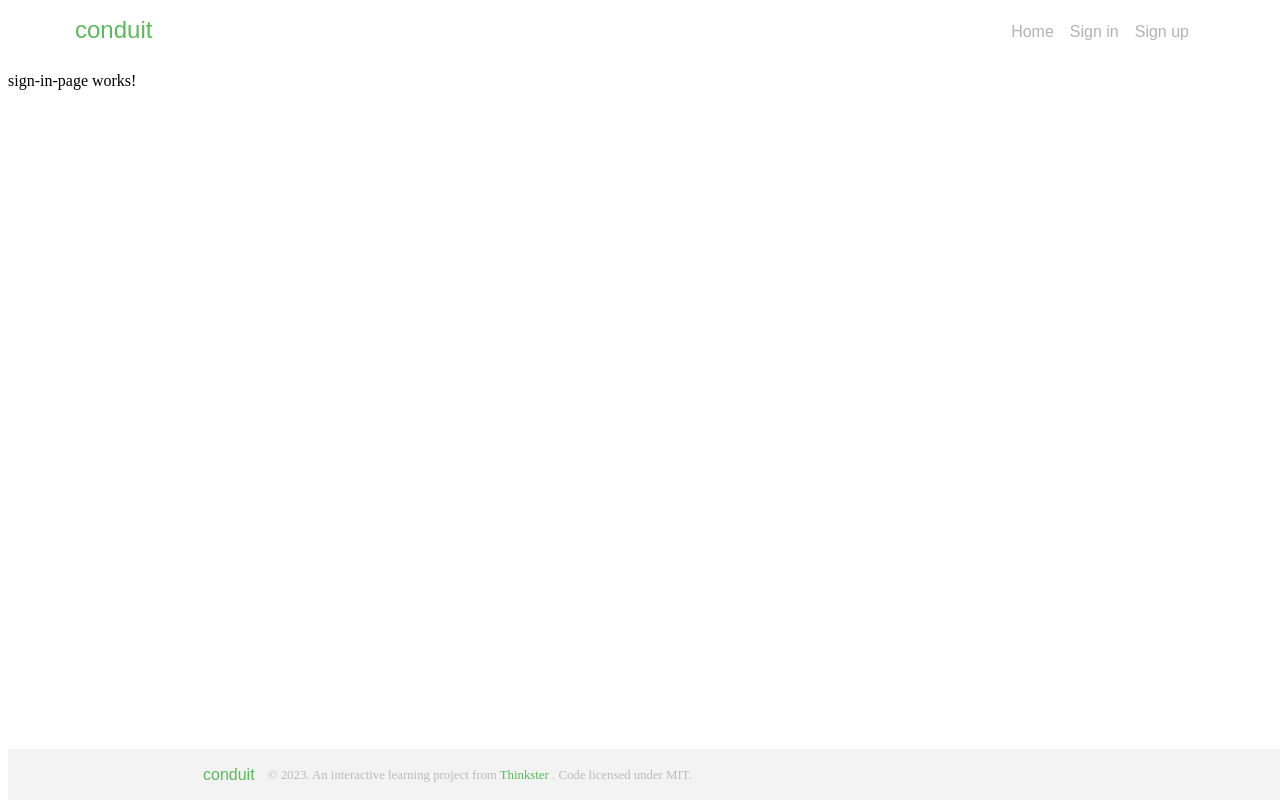
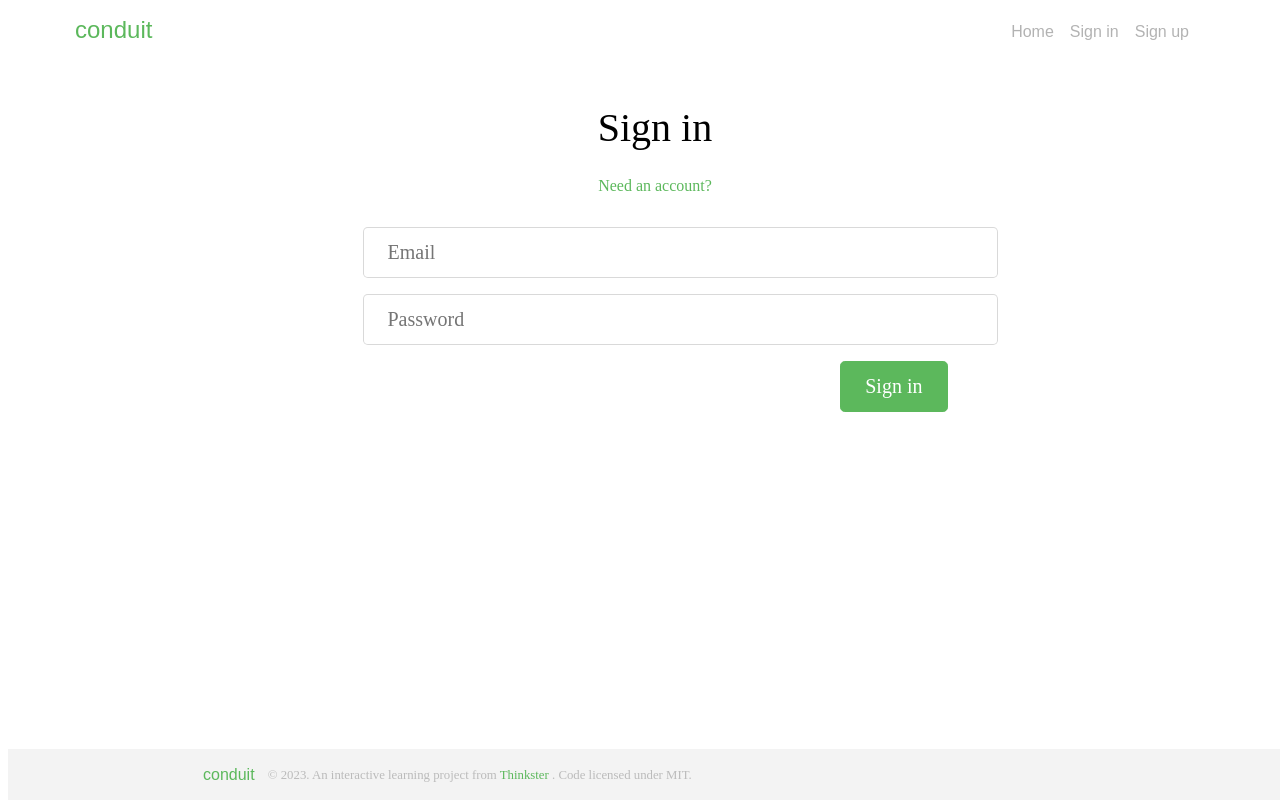
Before and after one commit to Hao1207/mcu-112-web-08370293-final, an Angular app: page /signin in a window 1280 px wide. Shown: the top 800 px of the page. Built offline with nearby package versions, Linux system fonts and the light colour scheme.

Commit message:
feat(sign-in-page): 建立 Sign in 頁面與設定樣式

```diff
--- a/angular.json
+++ b/angular.json
@@ -91,5 +91,8 @@
         }
       }
     }
+  },
+  "cli": {
+    "analytics": false
   }
 }
--- a/src/app/sign-in-page/sign-in-page.component.css
+++ b/src/app/sign-in-page/sign-in-page.component.css
@@ -0,0 +1,169 @@
+.container {
+  max-width: 1140px;
+  margin-left: auto;
+  margin-right: auto;
+  padding-left: 15px;
+  padding-right: 15px;
+}
+
+.container.page {
+  margin-top: 1.5rem;
+}
+
+.row {
+  display: flex;
+  flex-wrap: wrap;
+  margin-left: -15px;
+  margin-right: -15px;
+}
+
+.col-md-6 {
+  position: relative;
+  min-height: 1px;
+  padding-right: 15px;
+  padding-left: 15px;
+  flex: 0 0 50%;
+  max-width: 50%;
+}
+
+.offset-md-3 {
+  margin-left: 25%;
+}
+
+.col-xs-12 {
+  position: relative;
+  min-height: 1px;
+  padding-right: 15px;
+  padding-left: 15px;
+  flex: 0 0 100%;
+  max-width: 100%;
+}
+
+h1 {
+  font-size: 2.5rem;
+  margin-bottom: 0.5rem;
+  font-family: inherit;
+  font-weight: 500;
+  line-height: 1.1;
+  color: inherit;
+  margin-top: 0;
+  margin: 0.67em 0;
+}
+
+.text-xs-center {
+  text-align: center;
+}
+
+p {
+  margin-top: 0;
+  margin-bottom: 1rem;
+}
+
+a {
+  touch-action: manipulation;
+  color: #5cb85c;
+  text-decoration: none;
+  background-color: transparent;
+}
+
+ul {
+  margin-top: 0;
+  margin-bottom: 1rem;
+}
+
+fieldset {
+  min-width: 0;
+  padding: 0;
+  margin: 0;
+  border: 0;
+}
+
+.form-group {
+  margin-bottom: 1rem;
+}
+
+input {
+  margin: 0;
+  line-height: inherit;
+  border-radius: 0;
+  touch-action: manipulation;
+  line-height: normal;
+  color: inherit;
+  font: inherit;
+  margin: 0;
+}
+
+.form-control {
+  display: block;
+  width: 100%;
+  padding: 0.5rem 0.75rem;
+  font-size: 1rem;
+  line-height: 1.25;
+  color: #55595c;
+  background-color: #fff;
+  background-image: none;
+  background-clip: padding-box;
+  border: 1px solid rgba(0, 0, 0, 0.15);
+  border-radius: 0.25rem;
+}
+
+.form-control-lg {
+  padding: 0.75rem 1.5rem;
+  font-size: 1.25rem;
+  border-radius: 0.3rem;
+}
+
+button {
+  margin: 0;
+  line-height: inherit;
+  border-radius: 0;
+  touch-action: manipulation;
+  -webkit-appearance: button;
+  cursor: pointer;
+  text-transform: none;
+  overflow: visible;
+  color: inherit;
+  font: inherit;
+  margin: 0;
+}
+
+.btn {
+  display: inline-block;
+  font-weight: 400;
+  line-height: 1.25;
+  text-align: center;
+  white-space: nowrap;
+  vertical-align: middle;
+  cursor: pointer;
+  user-select: none;
+  border: 1px solid transparent;
+  padding: 0.5rem 1rem;
+  font-size: 1rem;
+  border-radius: 0.25rem;
+}
+
+.btn:hover {
+  text-decoration: none;
+}
+
+.btn-primary {
+  color: #fff;
+  background-color: #5cb85c;
+  border-color: #5cb85c;
+}
+
+.btn-primary:hover {
+  color: #fff;
+  background-color: #449d44;
+  border-color: #419641;
+}
+
+.btn-lg {
+  padding: 0.75rem 1.5rem;
+  font-size: 1.25rem;
+  border-radius: 0.3rem;
+}
+
+.pull-xs-right {
+  float: right;
+}
--- a/src/app/sign-in-page/sign-in-page.component.html
+++ b/src/app/sign-in-page/sign-in-page.component.html
@@ -1 +1,36 @@
-<p>sign-in-page works!</p>
+<div class="auth-page">
+  <div class="container page">
+    <div class="row">
+      <div class="col-md-6 offset-md-3">
+        <h1 class="text-xs-center">Sign in</h1>
+        <p class="text-xs-center">
+          <a>Need an account?</a>
+        </p>
+        <form novalidate class="ng-dirty ng-touched ng-valid ng-submitted">
+          <fieldset>
+            <fieldset class="form-group"></fieldset>
+            <fieldset class="form-group">
+              <input
+                formControlName="email"
+                placeholder="Email"
+                type="text"
+                class="form-control form-control-lg ng-dirty ng-touched ng-valid"
+              />
+            </fieldset>
+            <fieldset class="form-group">
+              <input
+                formControlName="password"
+                placeholder="Password"
+                type="password"
+                class="form-control form-control-lg ng-dirty ng-touched ng-valid"
+              />
+            </fieldset>
+            <button type="submit" class="btn btn-lg btn-primary pull-xs-right">
+              Sign in
+            </button>
+          </fieldset>
+        </form>
+      </div>
+    </div>
+  </div>
+</div>
```
